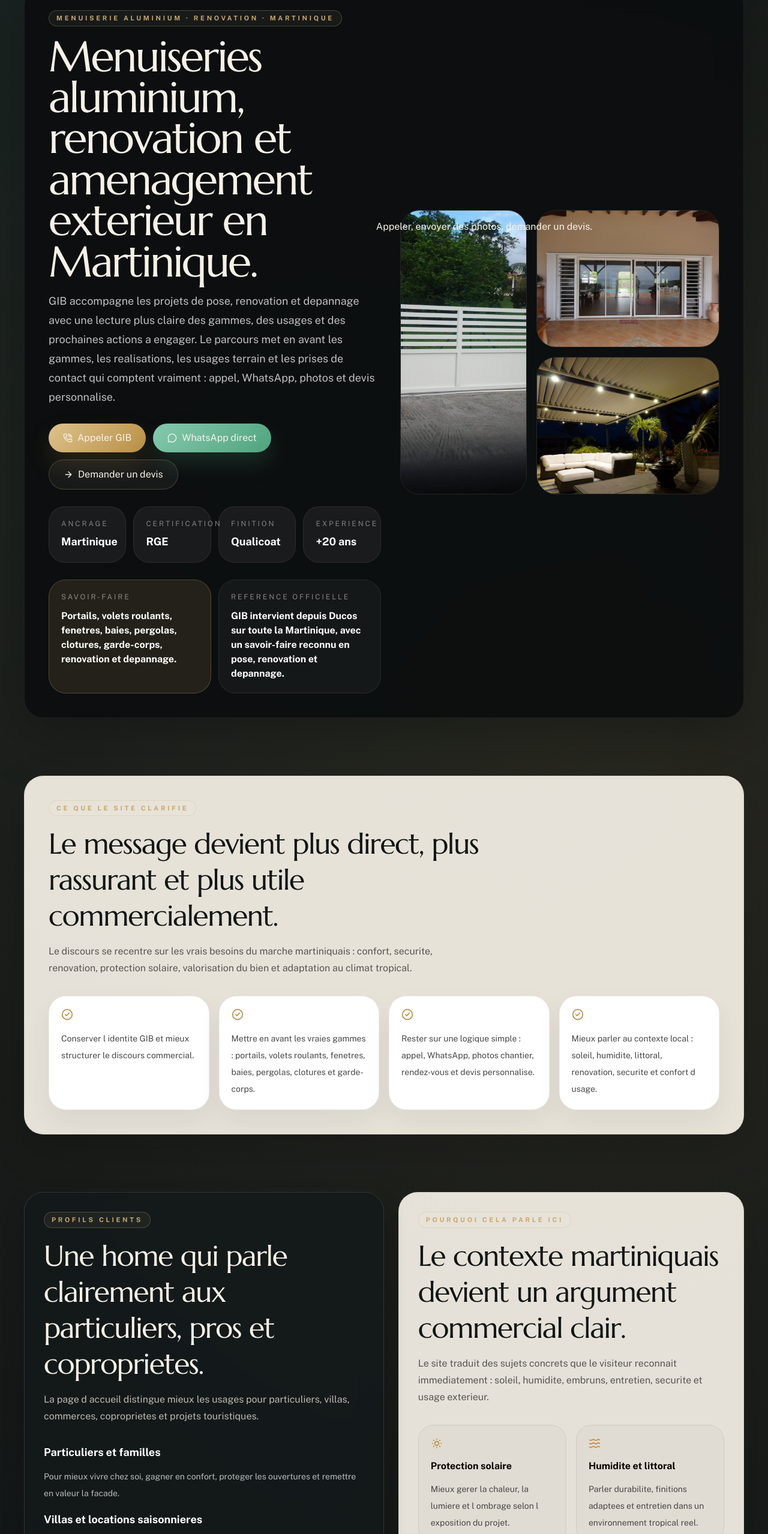
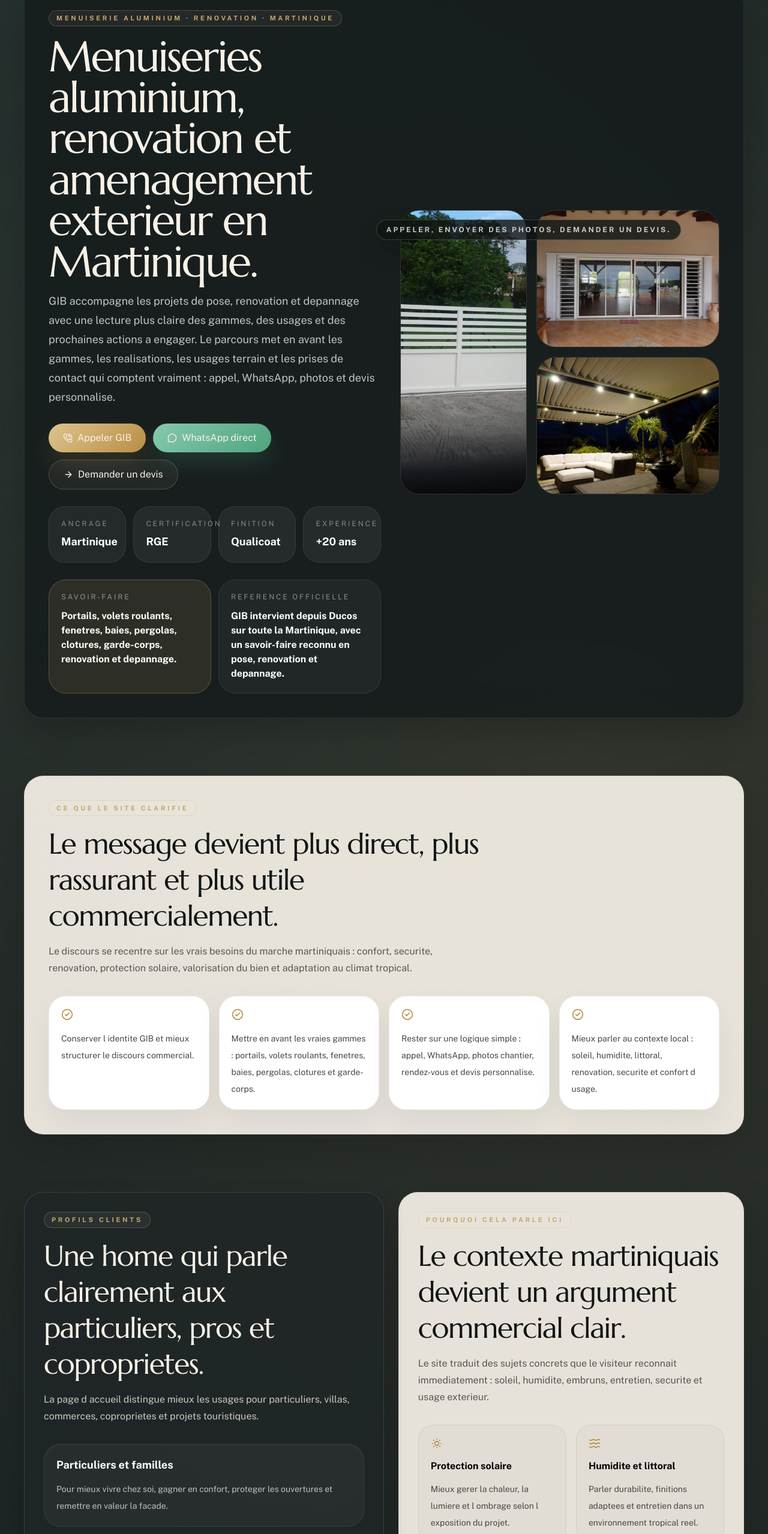
Before and after one commit to CVlad97/gib-menuiseries-demo, a React (Vite) app: page / in a window 1280 px wide. Shown: the part 243-2800 px from the top of the page at 60% size. Built offline with nearby package versions, Linux system fonts and the light colour scheme.

Commit message:
Refine GIB visual fidelity to original site

```diff
--- a/src/index.css
+++ b/src/index.css
@@ -1,16 +1,16 @@
 @import "tailwindcss";
 
 :root {
-  --bg: #0f1314;
-  --bg-soft: #151b1c;
-  --panel: rgba(20, 26, 27, 0.84);
-  --panel-strong: rgba(11, 14, 15, 0.92);
+  --bg: #161b1c;
+  --bg-soft: #1d2324;
+  --panel: rgba(31, 38, 39, 0.78);
+  --panel-strong: rgba(22, 28, 29, 0.88);
   --surface: #f4efe5;
   --surface-soft: rgba(244, 239, 229, 0.08);
   --line: rgba(255, 255, 255, 0.12);
   --line-strong: rgba(204, 177, 114, 0.28);
   --text: #f7f1e7;
-  --text-soft: rgba(247, 241, 231, 0.74);
+  --text-soft: rgba(247, 241, 231, 0.8);
   --text-dark: #111615;
   --gold: #c7a86a;
   --gold-soft: rgba(199, 168, 106, 0.18);
@@ -43,7 +43,7 @@ body {
   background:
     radial-gradient(circle at top left, rgba(127, 180, 155, 0.12), transparent 26%),
     radial-gradient(circle at 80% 20%, rgba(199, 168, 106, 0.14), transparent 28%),
-    linear-gradient(180deg, #0b0f10 0%, #111617 46%, #101515 100%);
+    linear-gradient(180deg, #182021 0%, #1a2324 46%, #151d1e 100%);
   color: var(--text);
 }
 
@@ -53,8 +53,8 @@ body::before {
   inset: 0;
   pointer-events: none;
   background-image:
-    linear-gradient(rgba(255, 255, 255, 0.024) 1px, transparent 1px),
-    linear-gradient(90deg, rgba(255, 255, 255, 0.024) 1px, transparent 1px);
+    linear-gradient(rgba(255, 255, 255, 0.018) 1px, transparent 1px),
+    linear-gradient(90deg, rgba(255, 255, 255, 0.018) 1px, transparent 1px);
   background-size: 72px 72px;
   mask-image: linear-gradient(180deg, rgba(0, 0, 0, 0.42), transparent 78%);
 }
@@ -125,7 +125,7 @@ img {
     @apply rounded-[2rem] border backdrop-blur-xl;
     background: var(--panel-strong);
     border-color: rgba(255, 255, 255, 0.08);
-    box-shadow: var(--shadow-xl);
+    box-shadow: 0 24px 60px rgba(0, 0, 0, 0.22);
   }
 
   .surface-panel {
@@ -188,6 +188,21 @@ img {
     border-color: rgba(255, 255, 255, 0.08);
   }
 
+  .story-card {
+    @apply rounded-[1.7rem] border p-5;
+    background: rgba(244, 239, 229, 0.04);
+    border-color: rgba(255, 255, 255, 0.08);
+    box-shadow: inset 0 1px 0 rgba(255, 255, 255, 0.03);
+  }
+
+  .floating-note {
+    @apply rounded-full border px-4 py-2 text-xs font-semibold uppercase tracking-[0.24em];
+    border-color: rgba(199, 168, 106, 0.28);
+    background: rgba(16, 21, 21, 0.82);
+    color: rgba(247, 241, 231, 0.82);
+    box-shadow: var(--shadow-soft);
+  }
+
   .tag {
     @apply inline-flex items-center gap-2 rounded-full px-3 py-1 text-[0.72rem] font-semibold uppercase tracking-[0.22em];
     background: rgba(244, 239, 229, 0.08);
```
